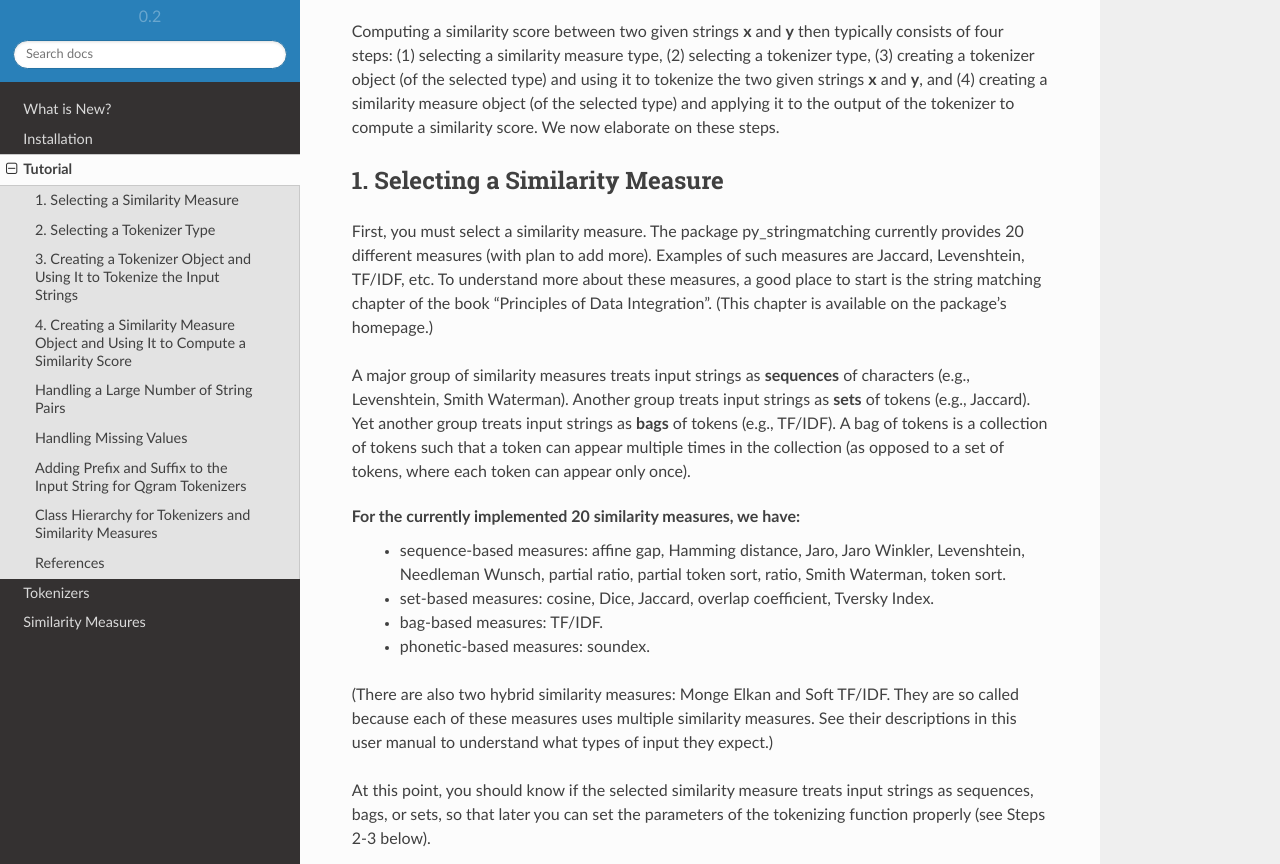
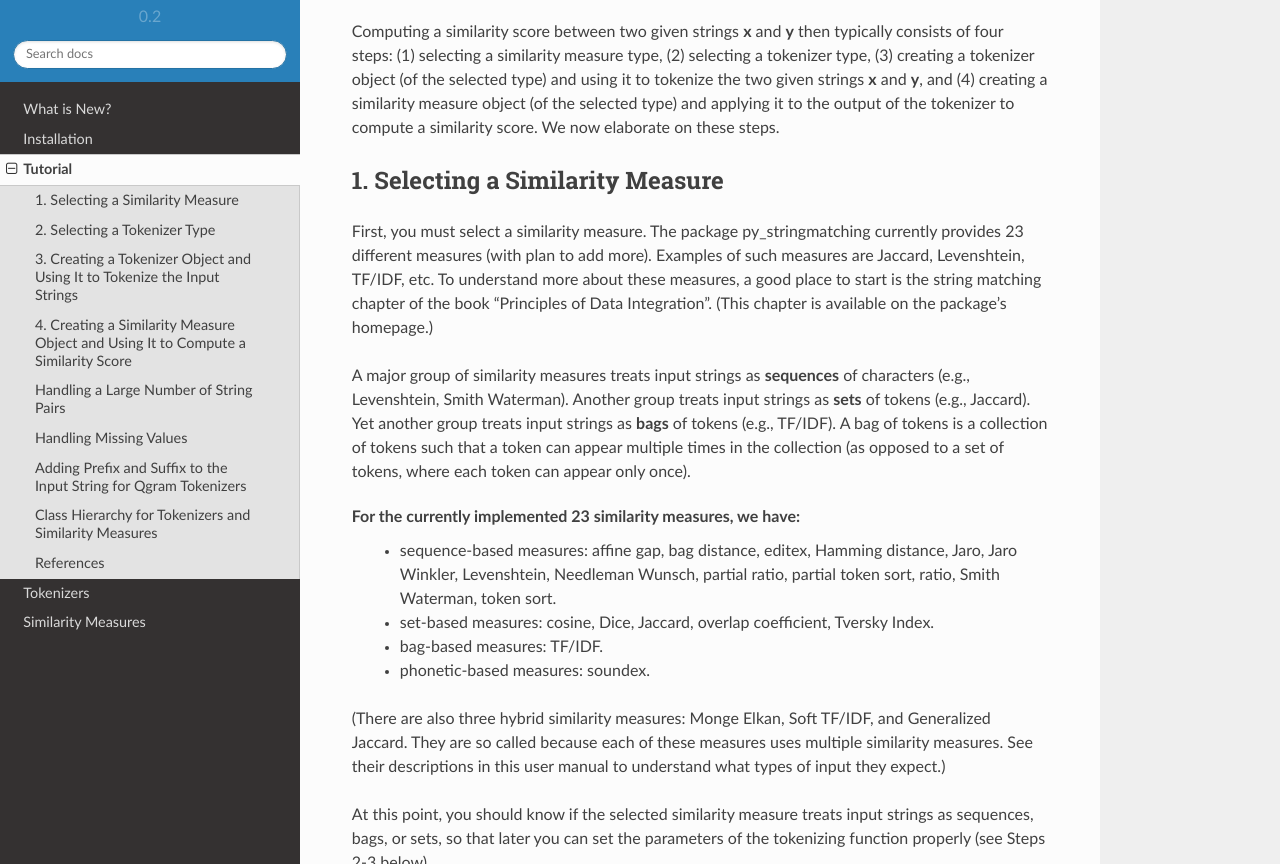
Before and after one commit to wynksaiddestroy/py_stringmatching, a Sphinx documentation site: the page built from docs/Tutorial.rst, in a window 1280 px wide and 900 px high, scrolled down 276 px, cut to the strip 36-900 px from the top of the window. Built offline with Sphinx 7.4.7 and the Read the Docs theme 2.0.0, drawn with Linux system fonts in a browser that asks for light colours; some of the changed text lies outside the part shown.

Commit message:
[DOC] Added rst files for new measures: bag distance, editex, generalized jaccard

```diff
--- /dev/null
+++ b/docs/BagDistance.rst
@@ -0,0 +1,5 @@
+Bag Distance
+------------------------------------------------------------
+
+.. automodule:: py_stringmatching.similarity_measure.bag_distance
+    :members:
--- /dev/null
+++ b/docs/Editex.rst
@@ -0,0 +1,5 @@
+Editex
+------------------------------------------------
+
+.. automodule:: py_stringmatching.similarity_measure.editex
+    :members:
--- /dev/null
+++ b/docs/GeneralizedJaccard.rst
@@ -0,0 +1,5 @@
+Generalized Jaccard
+---------------------------------------------------
+
+.. automodule:: py_stringmatching.similarity_measure.generalized_jaccard
+    :members:
--- a/docs/SimilarityMeasure.rst
+++ b/docs/SimilarityMeasure.rst
@@ -6,8 +6,11 @@
     :maxdepth: 2
 
     Affine
+    BagDistance
     Cosine
     Dice
+    Editex
+    GeneralizedJaccard
     HammingDistance
     Jaccard
     Jaro
--- a/docs/Tutorial.rst
+++ b/docs/Tutorial.rst
@@ -10,17 +10,17 @@
 
 1. Selecting a Similarity Measure
 ----------------------------------
-First, you must select a similarity measure. The package py_stringmatching currently provides 20 different measures (with plan to add more). Examples of such measures are Jaccard, Levenshtein, TF/IDF, etc. To understand more about these measures, a good place to start is the string matching chapter of the book "Principles of Data Integration". (This chapter is available on the package's homepage.)
+First, you must select a similarity measure. The package py_stringmatching currently provides 23 different measures (with plan to add more). Examples of such measures are Jaccard, Levenshtein, TF/IDF, etc. To understand more about these measures, a good place to start is the string matching chapter of the book "Principles of Data Integration". (This chapter is available on the package's homepage.)
 
 A major group of similarity measures treats input strings as **sequences** of characters (e.g., Levenshtein, Smith Waterman). Another group treats input strings as **sets** of tokens (e.g., Jaccard). Yet another group treats input strings as **bags** of tokens (e.g., TF/IDF). A bag of tokens is a collection of tokens such that a token can appear multiple times in the collection (as opposed to a set of tokens, where each token can appear only once).
 
-For the currently implemented 20 similarity measures, we have:
-  * sequence-based measures: affine gap, Hamming distance, Jaro, Jaro Winkler, Levenshtein, Needleman Wunsch, partial ratio, partial token sort, ratio, Smith Waterman, token sort.
+For the currently implemented 23 similarity measures, we have:
+  * sequence-based measures: affine gap, bag distance, editex, Hamming distance, Jaro, Jaro Winkler, Levenshtein, Needleman Wunsch, partial ratio, partial token sort, ratio, Smith Waterman, token sort.
   * set-based measures: cosine, Dice, Jaccard, overlap coefficient, Tversky Index.
   * bag-based measures: TF/IDF.
   * phonetic-based measures: soundex.
 
-(There are also two hybrid similarity measures: Monge Elkan and Soft TF/IDF. They are so called because each of these measures uses multiple similarity measures. See their descriptions in this user manual to understand what types of input they expect.)
+(There are also three hybrid similarity measures: Monge Elkan, Soft TF/IDF, and Generalized Jaccard. They are so called because each of these measures uses multiple similarity measures. See their descriptions in this user manual to understand what types of input they expect.)
 
 At this point, you should know if the selected similarity measure treats input strings as sequences, bags, or sets, so that later you can set the parameters of the tokenizing function properly (see Steps 2-3 below).
 
@@ -190,6 +190,8 @@
 SimilarityMeasure
   * SequenceSimilarityMeasure
       * Affine
+      * BagDistance
+      * Editex
       * HammingDistance
       * Jaro
       * JaroWinkler
```
Also changed, not shown: other parts of docs/Tutorial.rst (+1 -0 lines).
